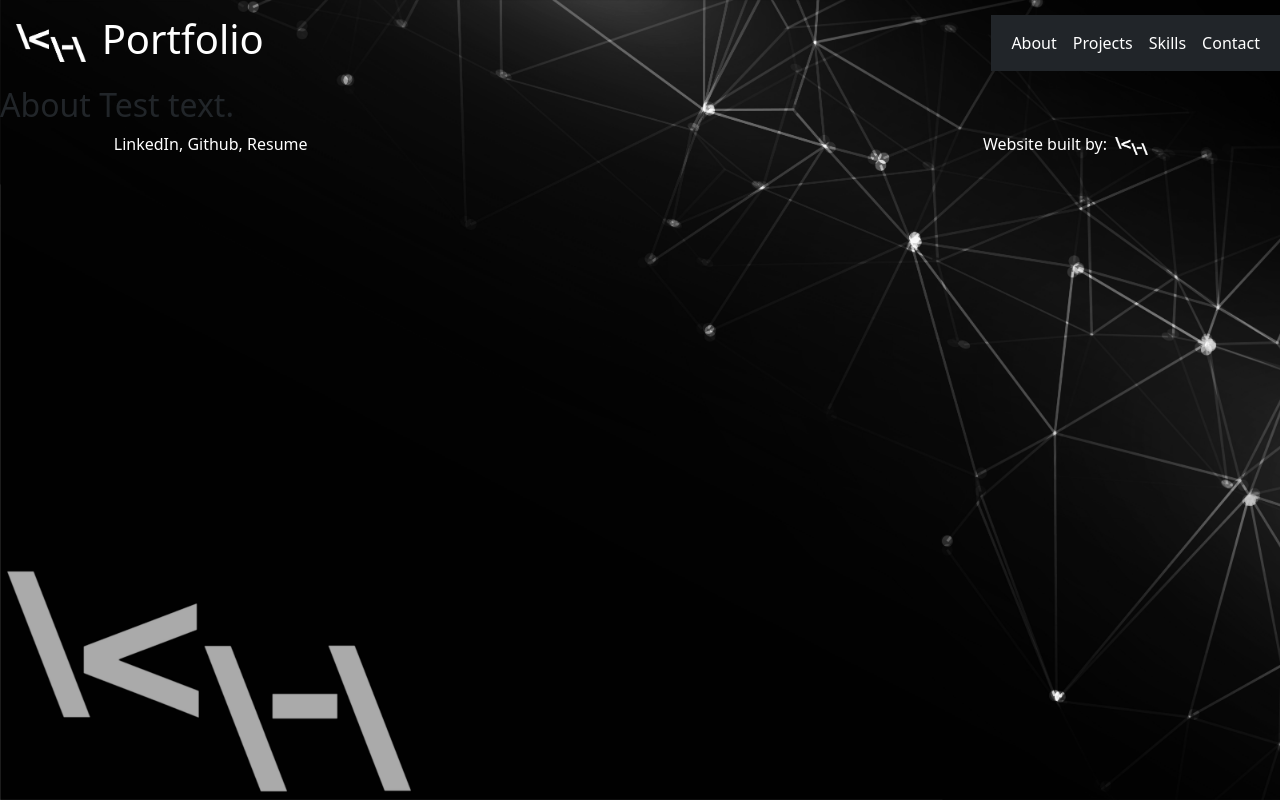
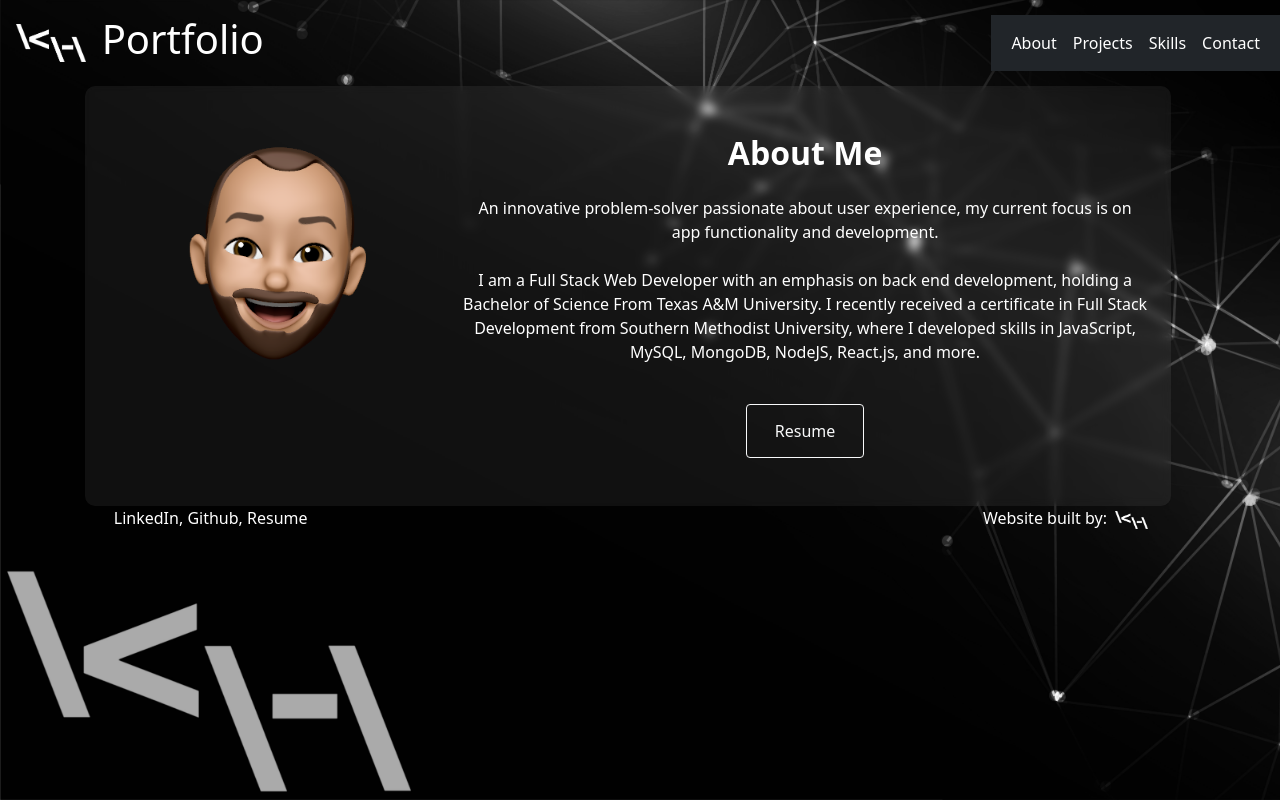
Before and after one commit to konnerhartman/Portfolio-K-Hartman, a React (Create React App) app in the folder client/: page /about in a window 1280 px wide. Built offline with nearby package versions, Linux system fonts and the light colour scheme.

Commit message:
added code for about page

```diff
--- a/client/src/index.css
+++ b/client/src/index.css
@@ -19,6 +19,11 @@ body {
     background-color: #ffffff10;
     backdrop-filter: blur(5px);
     color: white;
+    border-radius: 10px;
+}
+
+Navbar {
+    background-color: none;
 }
 
 @import url('https://fonts.googleapis.com/css?family=Roboto:700');
--- a/client/src/pages/About.js
+++ b/client/src/pages/About.js
@@ -1,10 +1,30 @@
 import React from "react";
+import smileEmoji from '../assets/kh-emoji-smile.png';
+import resume from '../assets/K.-Hartman-Resume.pdf';
 
 const About = () => {
     return (
-        <>
-            <h2>About Test text.</h2>
-        </>
+        <div className="row">
+            <div className="col-1 d-none d-sm-block">
+            </div>
+            <div className="glass col-lg-10 col-md-12 row">
+                <aside className="col-lg-4">
+                    <img className="d-none d-sm-block d-sm-none d-md-block d-md-none d-lg-block img-fluid" src={smileEmoji} alt="Emoji of Konner smiling."/>
+                </aside>
+                <div className="text-center col-lg-8 my-5">
+                    <h2 className="fw-bold">About Me</h2>
+                    <div>
+                        <p className='mt-4'>An innovative problem-solver passionate about user experience, my current focus is on app functionality and development.</p>
+                        <p className='mt-4'>I am a Full Stack Web Developer with an emphasis on back end development, holding a Bachelor of Science From Texas A&M University. I recently received a certificate in Full Stack Development from Southern Methodist University, where I developed skills in JavaScript, MySQL, MongoDB, NodeJS, React.js, and more.</p>
+                        <button type="button" className="aboutBtn btn btn-outline-light mt-4">
+                            <a target="_blank" rel="noreferrer" className="nav-link active text-reset" href={resume}>Resume</a>
+                        </button>
+                    </div>
+                </div>
+            </div>
+            <div className="col-1 d-none d-sm-block">
+            </div>
+        </div>
     );
 };
 
--- a/client/src/pages/Home.js
+++ b/client/src/pages/Home.js
@@ -5,9 +5,9 @@ import resume from '../assets/K.-Hartman-Resume.pdf';
 const Home = () => {
     return (
         <div className="row">
-            <div className="col-lg-1">
+            <div className="col-1 d-none d-sm-block">
             </div>
-            <div className="glass col-lg-10 rounded row">
+            <div className="glass col-lg-10 col-md-12 row">
             <div className="col-lg-8">
                 <div className="animated-title">
                     <div className="text-top">
@@ -39,7 +39,7 @@ const Home = () => {
                 </div>
             </aside>
             </div>
-            <div className="col-lg-1">
+            <div className="col-1 d-none d-sm-block">
             </div>
         </div>
     );
```
